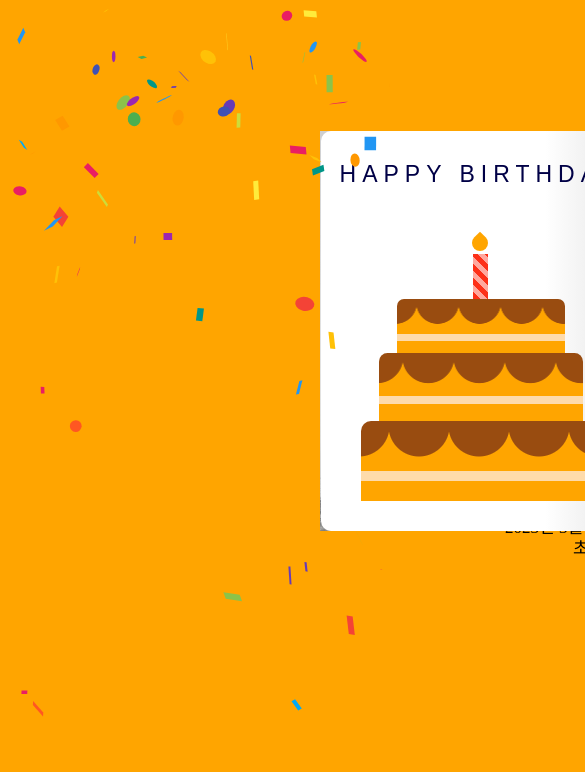
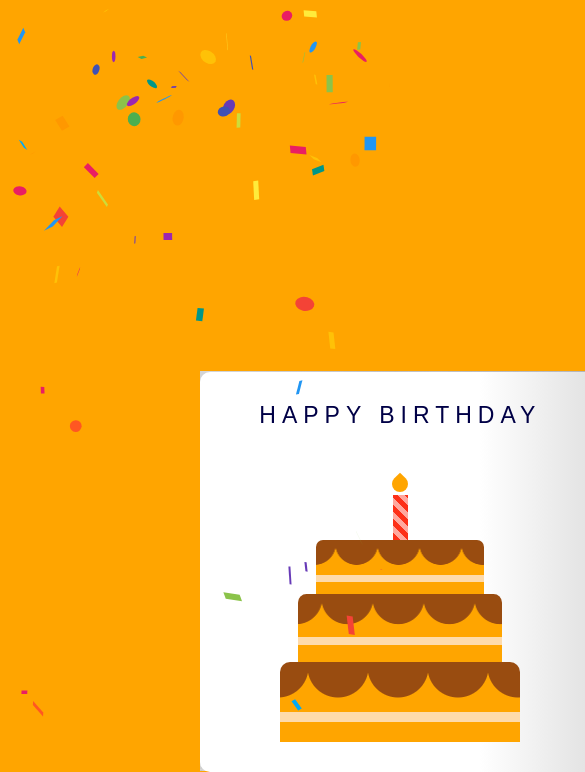
Before and after one commit to hisstoryxx/choGatsby, a Gatsby site: page / in a window 390 px wide. Shown: the part 91-863 px from the top of the page, 585 px wide, since content can reach past the window. Built offline with nearby package versions, Linux system fonts and the light colour scheme; Gatsby itself is replaced by a stand-in of ours.

Commit message:
mobile opt

```diff
--- a/src/components/Confetti.js
+++ b/src/components/Confetti.js
@@ -6,7 +6,7 @@ import {cele} from './layout.module.css'
 
 
 const Confetti = ({ pageTitle, children }) => {
-
+    // !! 하 그냥 이거 하면돼
     if (typeof window === `undefined`) {
         return(<></>);
     }
--- a/src/components/layout.module.css
+++ b/src/components/layout.module.css
@@ -5,6 +5,7 @@
     font-family: sans-serif;
     width: 100%;
     height: 100%;
+    justify-content: center;
 }
 
 .heading {
--- a/src/styles/home.module.css
+++ b/src/styles/home.module.css
@@ -258,3 +258,239 @@ body {
 
 
 }
+
+
+@media (max-width: 576px) {
+
+    .card{
+        /* border: 1px solid white; */
+        width: 400px;
+        height: 800px;
+        position: relative;
+        margin: auto;
+        left: 0;
+        right: 0;
+        top: 0;
+        bottom: 0;
+        -webkit-perspective: 1200px;
+        perspective: 1200px;
+        transition: 1s;
+
+    }
+
+    .card:hover{
+        transform: rotate(-5deg);
+    }
+
+    .card:hover .outside{
+        transform:rotateX(160deg);
+
+    }
+
+    .outside,
+    .inside {
+        /* border: 1px solid black; */
+        height: 50%;
+        width: 100%;
+        position: absolute;
+        top: 50.1%;
+
+    }
+    .inside {
+
+        background: linear-gradient(
+            to right,
+            #e0e0e0, #d3d1d2 30%
+        );
+        line-height: 1.2;
+        padding: 0 20px;
+
+        text-align:justify;
+        display: flex;
+        flex-direction: column;
+        justify-content: space-around;
+        align-items: center;
+        top: 50%;
+
+
+
+
+
+    }
+    .outside{
+        -webkit-transform-style: preserve-3d;
+        transform-style: preserve-3d;
+        z-index: 2;
+        transform-origin: top;
+        transition: 2s;
+
+    }
+
+    .front,
+    .back
+    {
+        height: 100%;
+        width: 100%;
+        position:absolute;
+        -webkit-backface-visibility: hidden;
+        backface-visibility: hidden;
+        transform: rotateY(0deg);
+        border-top-left-radius: 10px;
+        border-bottom-left-radius: 10px;
+
+    }
+
+    .front{
+        background: linear-gradient(to left, #e0e0e0, #ffffff 30% );
+        border-top-right-radius: 10px;
+        border-bottom-right-radius: 10px;
+    }
+
+    .back{
+        transform: rotateX(180deg);
+        background: linear-gradient(to left, #e0e0e0, #ffffff 30% );
+        line-height: 1.2;
+
+
+
+    }
+
+
+
+    .cake{
+        width: 100%;
+        position: absolute;
+        bottom:30px;
+
+    }
+
+    .topLayer,
+    .middleLayer,
+    .bottomLayer{
+        height: 80px;
+        width: 240px;
+        background-repeat: repeat;
+        background-size: 60px 100px;
+        background-position: 28px 0;
+        background-image: linear-gradient(
+            transparent 50px,
+            #fedbab 50px,
+            #fedbab 60px,
+            transparent 60px
+        ),
+        radial-gradient(
+            circle at 30px 5px,
+            #994c10 30px,
+            orange 31px
+
+        );
+        border-radius: 10px 10px 0 0;
+        position: relative;
+        margin: auto;
+
+    }
+
+    .middleLayer{
+        transform: scale(0.85);
+        top:6px
+    }
+    .topLayer{
+        transform: scale(0.7);
+        top: 26px;
+    }
+
+    .candle{
+        height: 45px;
+        width: 15px;
+        background: repeating-linear-gradient(
+            45deg,
+            #fd3018 0,
+            #fd3018 5px,
+            #ffa89e 5px,
+            #ffa89e 10px
+        );
+        position: absolute;
+        margin:auto;
+        left: 0;
+        right: 0;
+        bottom: 202px;
+    }
+
+    .candle:before{
+        content:"";
+        position:absolute;
+        height: 16px;
+        width: 16px;
+        background-color: #ffa500;
+        border-radius: 0 50% 50% 50%;
+        bottom: 48px;
+        transform: rotate(45deg);
+        left: -1px;
+    }
+
+    .outside p {
+        font-size :23px;
+        text-transform: uppercase;;
+        margin-top: 30px;
+        text-align: center;
+        letter-spacing: 6px;
+        color: #000046;
+    }
+
+    .inside h1{
+        font-size: 50px;
+        line-height: 50px;
+    }
+
+    .inside p{
+
+        font-family: "Nanum Pen Script";
+        font-size: 17px;
+        z-index: 1;
+    }
+
+    .lastContainer{
+
+
+        font-family: "Nanum Pen Script";
+        font-size: 20px;
+        z-index: 1;
+        width: 100%;
+
+    }
+
+    .lastContainer p{
+        text-align: end;
+    }
+
+
+
+
+    .imageH{
+        display: flex;
+        position: absolute;
+        height: 100%;
+        width: 100%;
+        z-index: 0;
+        opacity: 0.7;
+        border-top-right-radius: 10px;
+        border-bottom-right-radius: 10px;
+        background: linear-gradient(to left, #e0e0e0, #ffffff 30% );
+
+    }
+
+    .imageU{
+        display: flex;
+        position: absolute;
+        justify-content: center;
+        height: 100%;
+        width: 100%;
+        background: linear-gradient(to left, #e0e0e0, #ffffff 30% );
+        opacity: 0.6;
+        border-radius: 10px;
+
+
+    }
+
+
+}
```
